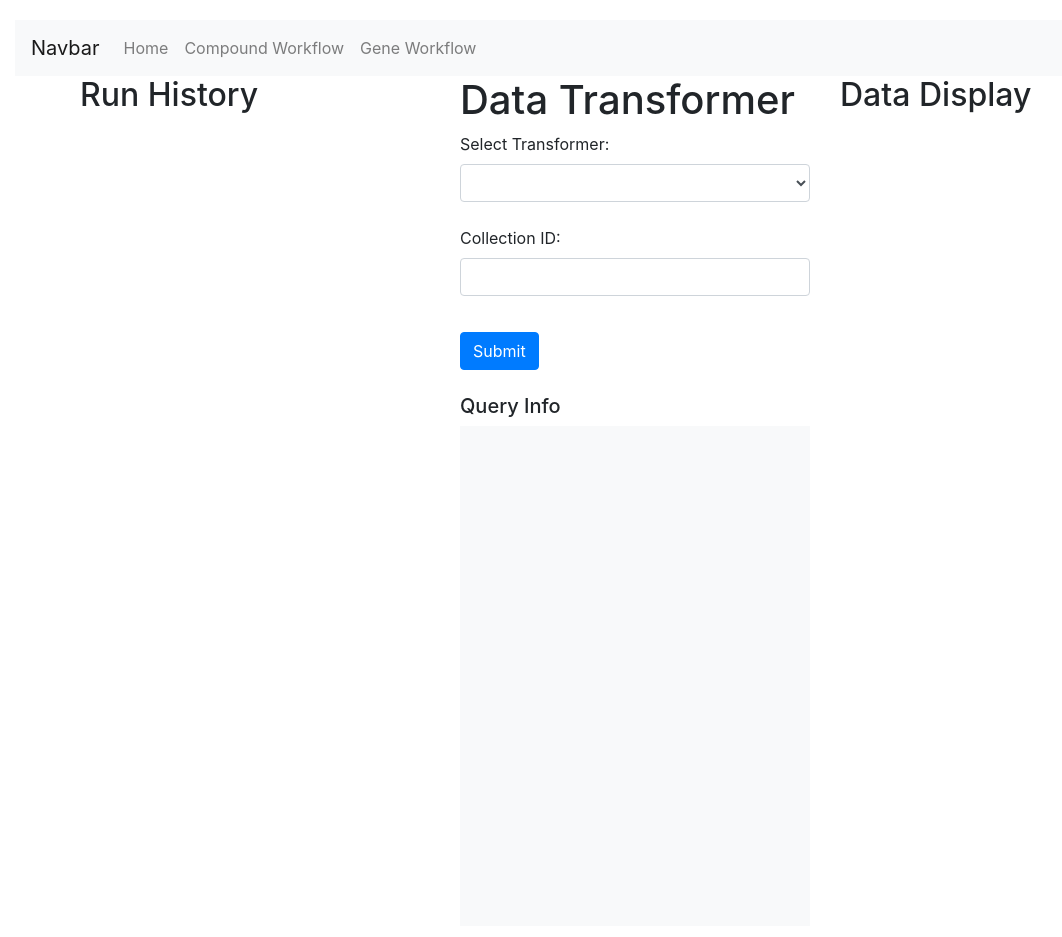
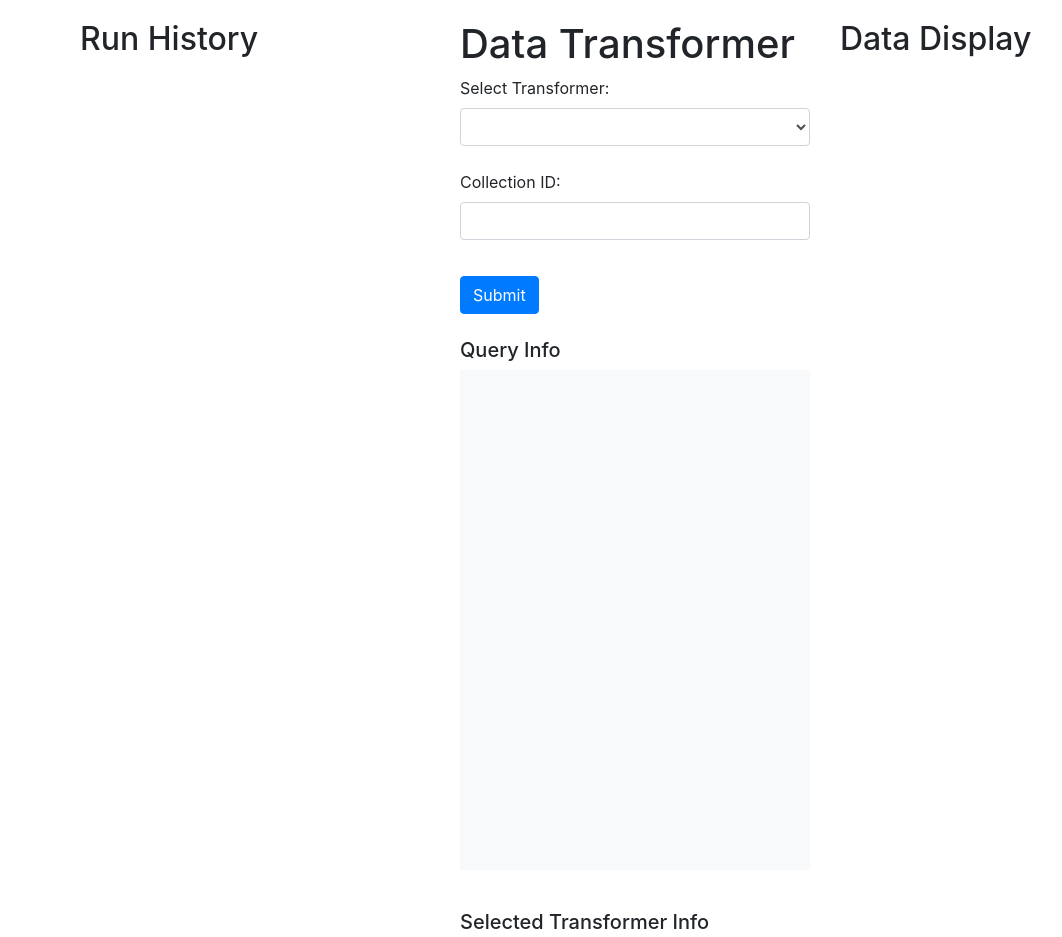
Before and after one commit to Jbenkang/TRANSIT-dev, a plain HTML site: page index.html in a window 1280 px wide. Shown: the top 937 px of the page, without its empty margins (5-1067 px from the left). Drawn offline with nearby package versions, Linux system fonts and the light colour scheme; no server answers.

Commit message:
Revert "Update index.html"
This reverts commit 9a04cc6924e83a6262bf57bf41d02f2171ebebbb.

```diff
--- a/index.html
+++ b/index.html
@@ -9,28 +9,15 @@
     <link href="https://stackpath.bootstrapcdn.com/bootstrap/4.5.0/css/bootstrap.min.css" rel="stylesheet">
 </head>
 <body>
-    <nav class="navbar navbar-expand-lg navbar-light bg-light">
-        <a class="navbar-brand" href="#">Navbar</a>
-        <div class="collapse navbar-collapse" id="navbarNav">
-            <ul class="navbar-nav">
-                <li class="nav-item">
-                    <a class="nav-link" href="#">Home</a>
-                </li>
-                <li class="nav-item">
-                    <a class="nav-link" href="#">Compound Workflow</a>
-                </li>
-                <li class="nav-item">
-                    <a class="nav-link" href="#">Gene Workflow</a>
-                </li>
-            </ul>
-        </div>
-    </nav>
     <div class="container">
         <div class="row">
+
+
             <div class="col-md-4">
                 <h2>Run History</h2>
                 <table class="table table-striped" id="runHistory"></table>
             </div>
+
             <div class="col-md-4">
                 <h1>Data Transformer</h1>
                 <label for="transformerSelect">Select Transformer:</label>
@@ -49,11 +36,18 @@
                 <br>
                 <h5>Selected Transformer Info</h5>
                 <pre id="transformerInfo"></pre>
+
             </div>
+
+
             <div class="col-md-4">
                 <h2>Data Display</h2>
                 <table class="table table-striped" id="dataDisplay"></table>
+
             </div>
+
+
+
         </div>
     </div>
     <script src="script.js"></script>
```
